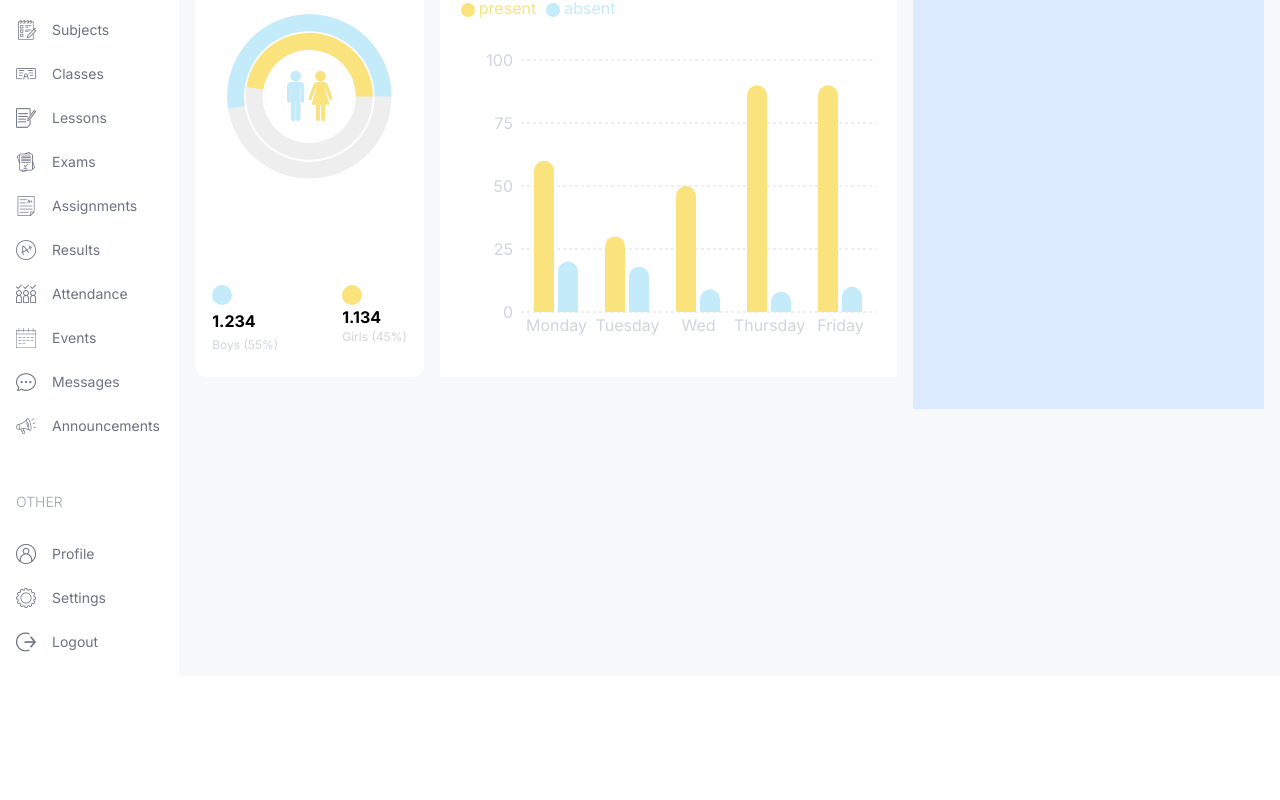
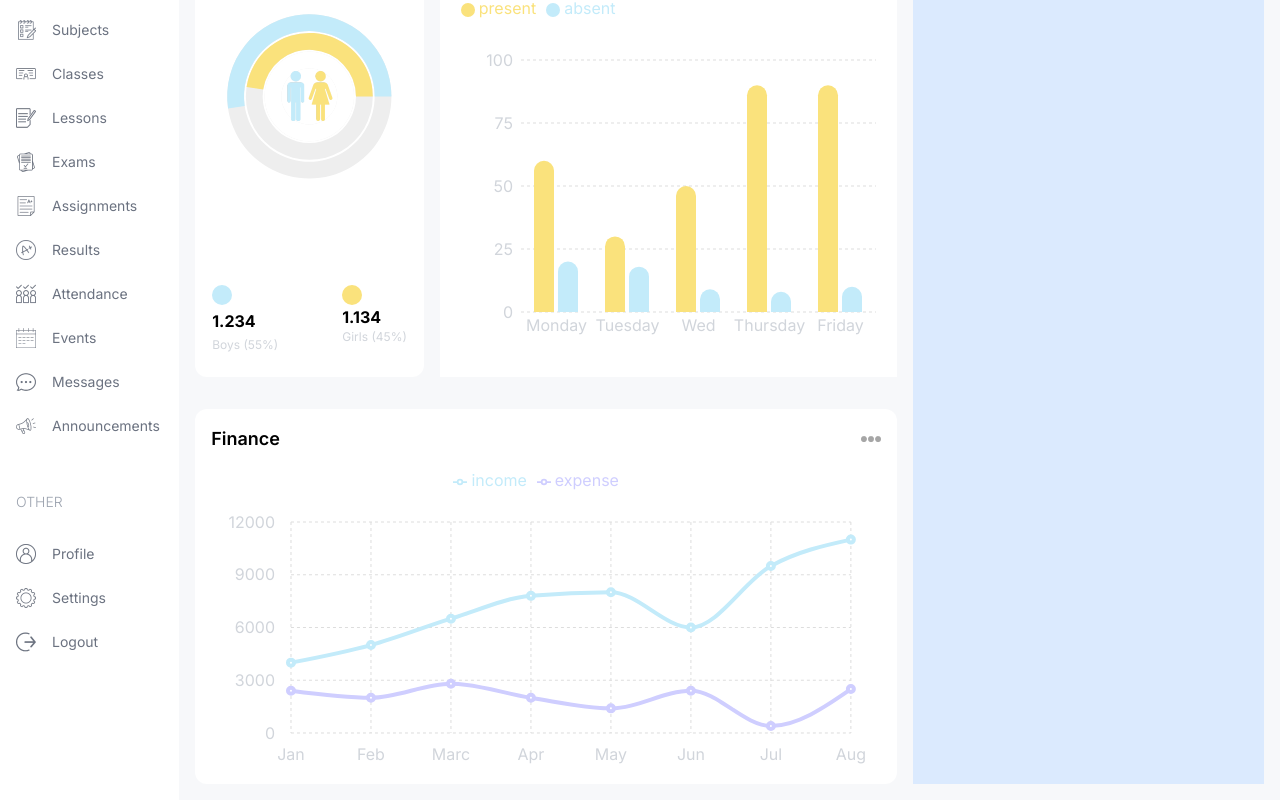
Before and after one commit to syukrontanzilah/school, a Next.js app: page /admin in a window 1280 px wide. Shown: the part 320-1120 px from the top of the page. Before the commit the page ends 996 px from the top, so only its background shows below. Built offline with nearby package versions, Linux system fonts and the light colour scheme.

Commit message:
finance chart

```diff
--- a/src/app/(dashboard)/admin/page.tsx
+++ b/src/app/(dashboard)/admin/page.tsx
@@ -1,5 +1,6 @@
 import AttendanceChart from '@/components/AttendanceChart'
 import CountChart from '@/components/CountChart'
+import FinanceChart from '@/components/FinanceChart'
 import UserCard from '@/components/UserCard'
 import React from 'react'
 
@@ -27,6 +28,7 @@ const AdminPage = () => {
         </div>
         {/* bottom chart */}
         <div>
+          <FinanceChart/>
         </div>
 
       </div>
--- /dev/null
+++ b/src/components/FinanceChart.tsx
@@ -0,0 +1,87 @@
+"use client"
+import Image from 'next/image'
+import React from 'react'
+import { LineChart, Line, XAxis, YAxis, CartesianGrid, Tooltip, Legend, ResponsiveContainer } from 'recharts';
+
+const data = [
+    {
+      name: 'Jan',
+      income: 4000,
+      expense: 2400,
+    },
+    {
+      name: 'Feb',
+      income: 5000,
+      expense: 2000,
+    },
+    {
+      name: 'Marc',
+      income: 6500,
+      expense: 2800,
+    },
+    {
+      name: 'Apr',
+      income: 7800,
+      expense: 2000,
+    },
+    {
+      name: 'May',
+      income: 8000,
+      expense: 1400,
+    },
+    {
+      name: 'Jun',
+      income: 6000,
+      expense: 2400,
+    },
+    {
+      name: 'Jul',
+      income: 9500,
+      expense: 400,
+    },
+    {
+        name: 'Aug',
+        income: 11000,
+        expense: 2500,
+      },
+  ];
+
+const FinanceChart = () => {
+  return (
+    <div className='bg-white rounded-xl w-full h-full p-4'>
+    <div className='flex justify-between items-center'>
+        <h1 className='text-lg font-semibold'>Finance</h1>
+        <Image src={'/moreDark.png'} alt='more' width={20} height={20}/>
+    </div>
+
+    <ResponsiveContainer width="100%" height="92%">
+        <LineChart
+          width={500}
+          height={300}
+          data={data}
+          margin={{
+            top: 5,
+            right: 30,
+            left: 20,
+            bottom: 5,
+          }}
+        >
+          <CartesianGrid strokeDasharray="3 3" stroke='#ddd' />
+          <XAxis dataKey="name" axisLine={false} tick={{fill:'#d1d5db'}} tickLine={false} tickMargin={10}/>
+          <YAxis  axisLine={false} tick={{fill:'#d1d5db'}} tickLine={false} tickMargin={10}/>
+          <Tooltip />
+          <Legend
+            align="center"
+            verticalAlign="top"
+            wrapperStyle={{ paddingTop: "10px", paddingBottom: "30px" }}
+          />
+          <Line type="monotone" dataKey="income" stroke="#c3ebfa" strokeWidth={4} />
+          <Line type="monotone" dataKey="expense" stroke="#cfceff"  strokeWidth={4} />
+        </LineChart>
+      </ResponsiveContainer>
+
+</div>
+  )
+}
+
+export default FinanceChart
```
